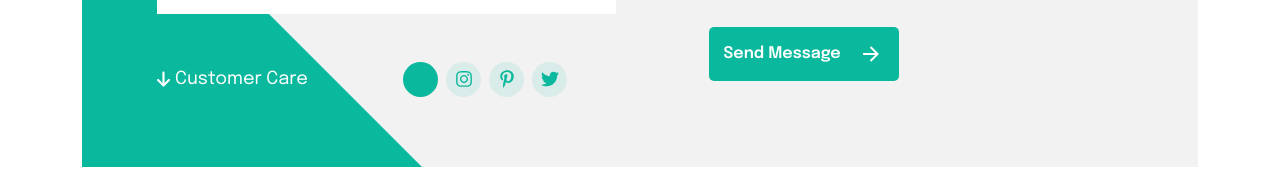
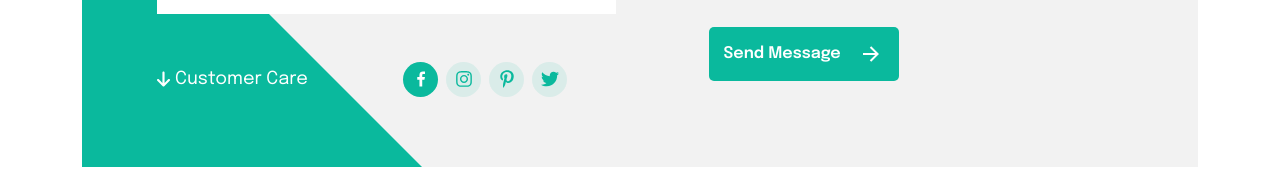
Before and after one commit to Abdookasha13/final-project, a React (Vite) app: page /contact in a window 1280 px wide. In both pictures the pointer is over the icon 420 px from the left and 1392 px from the top of the page. Shown: the part 1313-1482 px from the top of the page. Built offline with nearby package versions, Linux system fonts and the light colour scheme.

Commit message:
modify socila icon

```diff
--- a/src/Components/Socialicons/socialicons.css
+++ b/src/Components/Socialicons/socialicons.css
@@ -13,6 +13,10 @@
 .social-icon .social-svg {
   color: #0ab99d;
   font-size: 18px;
+}
+
+.social-icon:hover .social-svg {
+  color: #ffffff;
 }
 
 .social-icon:hover {
```
